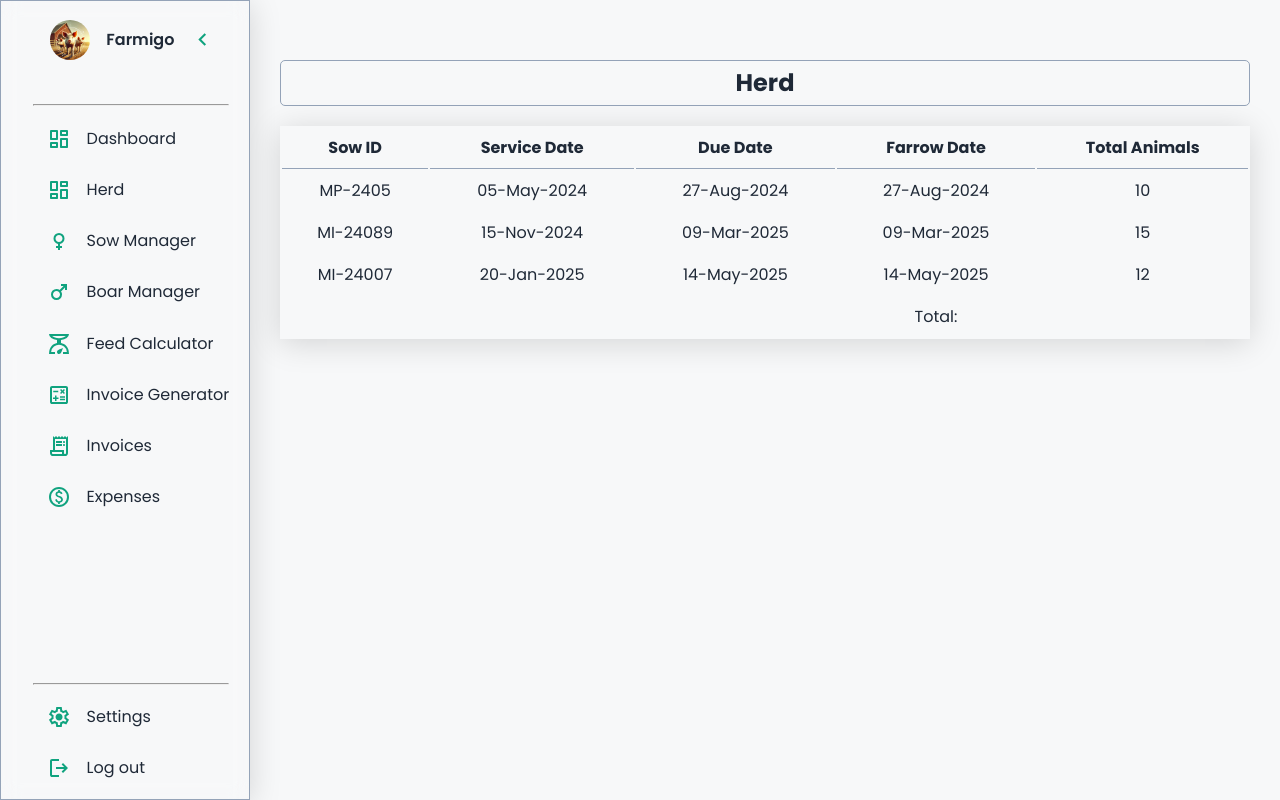
After one commit to WhiteHatOracle/python-pig-management-system, a Flask app: page /herd in a window 1280 px wide. The commit adds this page. Run offline with Flask 3, Linux system fonts and the light colour scheme; a user stored in the database is signed in.

Commit message:
i have a route that i intend to expand to manage different combination of litters

```diff
--- a/app.py
+++ b/app.py
@@ -642,7 +642,7 @@ def sows():
             db.session.rollback()
             flash(f'An error occurred: {str(e)}', 'error')
 
-    page =request.args.get('page',1,type=int)
+    page = request.args.get('page',1,type=int)
     per_page = 20
     sows = Sows.query.filter_by(user_id=current_user.id).order_by(Sows.DOB).paginate(page=page, per_page=per_page,error_out=False)
     return render_template('sows.html', sows=sows, form=form, pagination=sows)
@@ -859,6 +859,12 @@ def delete_service_record(record_id):
     # Redirect back to the sow's service records page
     return redirect(url_for('sow_service_records', sow_id=record.sow_id))
 
+@app.route('/herd', methods=['POST', 'GET'])
+@login_required
+def herd():
+    herd = Litter.query.join(Sows).filter(Sows.user_id == current_user.id).order_by(Litter.farrowDate).all()
+    return render_template('herds.html', herd=herd)
+
 @app.route('/expenses', methods=['GET', 'POST'])
 @login_required
 def expenses():
--- a/notes.txt
+++ b/notes.txt
@@ -22,3 +22,8 @@ from app import db, app
 
 with app.app_context():
     db.engine.execute("DROP TABLE IF EXISTS alembic_version")
+
+============   UPDATE DATABASE ============
+flask db init
+flask db migrate -m "message"
+flask db upgrade
--- /dev/null
+++ b/static/css/herds.css
@@ -0,0 +1,45 @@
+:root {
+  --bg-light:        #f7f8f9;
+  --bg-lighter:      #ffffff;
+  --bg-lightest:     #fbfbfc;
+
+  --bg-primary:      #10a37f;   /* professional green */
+  /* --bg-primary:      #085341;   professional green */
+  --bg-secondary:    #ececec;
+  --bg-accent:       #e0f3ec;
+
+  --hover-primary:   #0e8e72;
+  --hover-secondary: #e2e2e2;
+  --hover-accent:    #c8e9dc;
+
+  --border-light:    #d1d5db;
+  --border-dark:     #94a3b8;
+
+  --text-light:      #4b5563;
+  --text-dark:       #1f2937;
+
+  --shadow-light:    rgba(0, 0, 0, 0.05);
+  --shadow-dark:     rgba(0, 0, 0, 0.15);
+}
+
+table{
+    min-width: 100%;
+    overflow-x: auto;
+    margin: 20px 0;
+    box-shadow: 0 4px 30px var(--shadow-dark); /* Subtle shadow   */
+}
+
+tr,th,td{
+    text-align: center;
+    padding: 8px 5px;
+    color: var(--text-dark);
+}
+
+th{
+    border-bottom: 1px solid var(--border-dark);
+}
+
+tr:nth-child(even){
+    background: var(--bg-lightest);
+    background-color: red;
+}
--- a/static/css/home.css
+++ b/static/css/home.css
@@ -87,7 +87,7 @@ body{
   background: var(--bg-lighter); /* Semi-transparent white */
   backdrop-filter: blur(10px);
   -webkit-backdrop-filter: blur(10px); /* Safari support */
-  box-shadow: 0 4px 30px var(--shadow-dark); /* Subtle shadow */
+  box-shadow: 0 4px 30px var(--shadow-dark);/* Subtle shadow   */
   border: 1px solid var(--border-dark);
   position: sticky;
   top: 0;
@@ -423,6 +423,8 @@ hr{
     padding: 0;
     backdrop-filter: blur(10px);
     color: var(--text-dark);
+    overflow-x: scroll;
+
   }
 
   #sidebar ul {
@@ -437,8 +439,10 @@ hr{
   }
 
   #sidebar ul li {
-    height: 100%;
+    height:auto;
+    border: 1px solid red;
   }
+
 
   .hr-nav-seperator{
     display: none;
@@ -461,7 +465,7 @@ hr{
 
   #sidebar ul li .mobile-span {
     display: block;
-    font-size: 12px;
+    font-size: 10px;
     margin-top: -20px;
     bottom: 0;
     color: var(--text-dark);
--- a/templates/expenses.html
+++ b/templates/expenses.html
@@ -103,7 +103,7 @@
                     <td colspan="10" style="text-align: center;">No Expenses Recorded.</td>
                 </tr>
             </tbody>
-        {%endif %}
+        {% endif %}
     </table>
     <!-- Pagination Controls -->
 <div class="pagination-container">
--- a/templates/feed-calculator.html
+++ b/templates/feed-calculator.html
@@ -1,6 +1,4 @@
 {% extends "home.html" %}
-
-{% block title %}Dashboard{% endblock %}
 
 {% block head %}
   <title>feed calculator</title>
@@ -88,4 +86,3 @@
     </script>
 </main>
 {% endblock %}
-</html>
--- /dev/null
+++ b/templates/herds.html
@@ -0,0 +1,46 @@
+{% extends "home.html" %}
+
+{% block head %}
+    <title>herd</title>
+    <meta name="viewport" content="width=device-width, initial-scale=1.0">
+    <link rel="stylesheet" href="{{ url_for('static', filename='css/home.css')}}">
+    <link rel="stylesheet" href="{{ url_for('static', filename='css/herds.css')}}">
+    <script type="text/javascript" src="{{ url_for('static', filename='js/home.js')}}" defer></script>
+{% endblock %}
+
+{% block content %}
+<main>
+    <h2> Herd </h2>
+        <table>
+            <thead>
+                <tr>
+                    <th>Sow ID</th>
+                    <th>Service Date</th>
+                    <th>Due Date</th>
+                    <th>Farrow Date</th>
+                    <th>Total Animals</th>
+                </tr>
+            </thead>
+            {% for litter in herd %}
+            <tbody>
+                <tr>
+                    <td>{{ litter.sow.sowID }}</td>
+                    <td>{{ litter.service_records.service_date.strftime('%d-%b-%Y') }}</td>
+                    <td>{{ litter.service_records.due_date.strftime('%d-%b-%Y') }}</td>
+                    <td>{{ litter.farrowDate.strftime('%d-%b-%Y') }}</td>
+                    <td>{{ litter.bornAlive}}</td>
+                </tr>
+            </tbody>
+            {% endfor %}
+            <tfoot>
+                <tr>
+                    <td></td>
+                    <td></td>
+                    <td></td>
+                    <td>Total: </td>
+                    <td> </td>
+                </tr>
+            </tfoot>
+        </table>
+</main>
+{% endblock %}
--- a/templates/home.html
+++ b/templates/home.html
@@ -21,7 +21,7 @@
             <svg id="toggle-btn" xmlns="http://www.w3.org/2000/svg" height="24px" viewBox="0 -960 960 960" width="24px" fill="#e8eaed"><path d="M560-240 320-480l240-240 56 56-184 184 184 184-56 56Z"/></svg>
           </div>
       </li>
-      <li>
+      <li class="hr-nav-seperator">
         <hr class="hr-nav-seperator">
       </li>
       <li>
@@ -29,6 +29,13 @@
           <svg xmlns="http://www.w3.org/2000/svg" height="24px" viewBox="0 -960 960 960" width="24px" fill="#e8eaed"><path d="M520-640v-160q0-17 11.5-28.5T560-840h240q17 0 28.5 11.5T840-800v160q0 17-11.5 28.5T800-600H560q-17 0-28.5-11.5T520-640ZM120-480v-320q0-17 11.5-28.5T160-840h240q17 0 28.5 11.5T440-800v320q0 17-11.5 28.5T400-440H160q-17 0-28.5-11.5T120-480Zm400 320v-320q0-17 11.5-28.5T560-520h240q17 0 28.5 11.5T840-480v320q0 17-11.5 28.5T800-120H560q-17 0-28.5-11.5T520-160Zm-400 0v-160q0-17 11.5-28.5T160-360h240q17 0 28.5 11.5T440-320v160q0 17-11.5 28.5T400-120H160q-17 0-28.5-11.5T120-160Zm80-360h160v-240H200v240Zm400 320h160v-240H600v240Zm0-480h160v-80H600v80ZM200-200h160v-80H200v80Zm160-320Zm240-160Zm0 240ZM360-280Z"/></svg>
           <span>Dashboard</span>
           <span class="mobile-span">Dashboard</span>
+        </a>
+      </li>
+      <li>
+        <a href="{{ url_for('herd')}}">
+          <svg xmlns="http://www.w3.org/2000/svg" height="24px" viewBox="0 -960 960 960" width="24px" fill="#e8eaed"><path d="M520-640v-160q0-17 11.5-28.5T560-840h240q17 0 28.5 11.5T840-800v160q0 17-11.5 28.5T800-600H560q-17 0-28.5-11.5T520-640ZM120-480v-320q0-17 11.5-28.5T160-840h240q17 0 28.5 11.5T440-800v320q0 17-11.5 28.5T400-440H160q-17 0-28.5-11.5T120-480Zm400 320v-320q0-17 11.5-28.5T560-520h240q17 0 28.5 11.5T840-480v320q0 17-11.5 28.5T800-120H560q-17 0-28.5-11.5T520-160Zm-400 0v-160q0-17 11.5-28.5T160-360h240q17 0 28.5 11.5T440-320v160q0 17-11.5 28.5T400-120H160q-17 0-28.5-11.5T120-160Zm80-360h160v-240H200v240Zm400 320h160v-240H600v240Zm0-480h160v-80H600v80ZM200-200h160v-80H200v80Zm160-320Zm240-160Zm0 240ZM360-280Z"/></svg>
+          <span>Herd</span>
+          <span class="mobile-span">Herd</span>
         </a>
       </li>
       <li>
@@ -73,16 +80,7 @@
           <span>Expenses</span>
         </a>
       </li>
-      <!-- <li id="dark-mode-toggle" class="dark-mode-toggle" aria-label="toggle dark mode">
-        <a href="javascript:void(1);">
-          <svg xmlns="http://www.w3.org/2000/svg" height="24px" viewBox="0 -960 960 960" width="24px" fill="#e3e3e3">
-            <path d="M480-80q-83 0-156-31.5T197-197q-54-54-85.5-127T80-480q0-83 31.5-156T197-763q54-54 127-85.5T480-880q83 0 156 31.5T763-763q54 54 85.5 127T880-480q0 83-31.5 156T763-197q-54 54-127 85.5T480-80Zm40-83q119-15 199.5-104.5T800-480q0-123-80.5-212.5T520-797v634Z"/>
-          </svg>
-          <span class="mobile-span">Theme</span>
-          <span>Theme</span>
-        </a>
-      </li> -->
-      <li>
+      <li class="hr-nav-seperator">
         <hr class="hr-nav-seperator">
       </li>
       <li class="settings">
```
Also changed, not shown: models.py (+6 -3 lines), instance/database.db.
